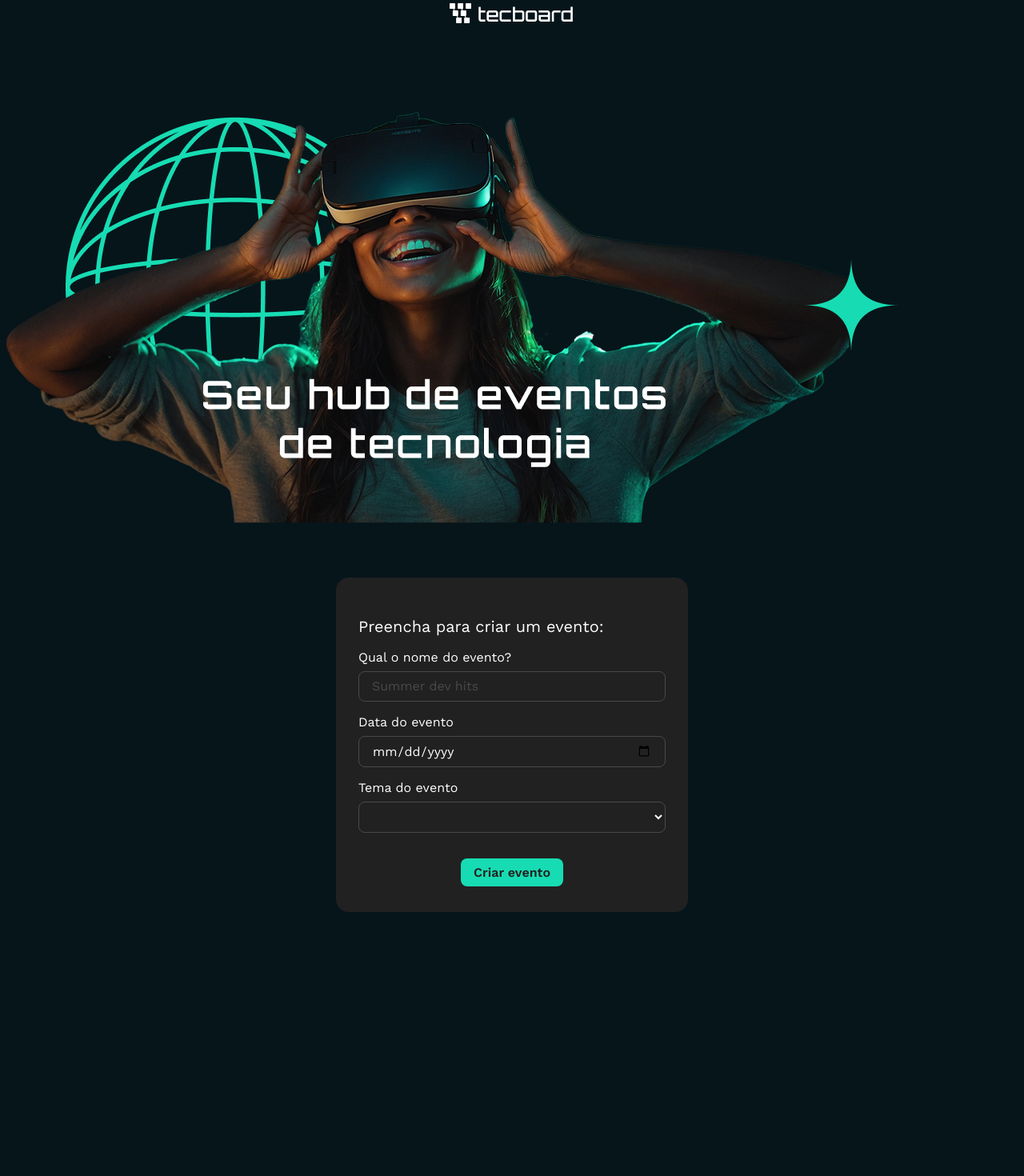
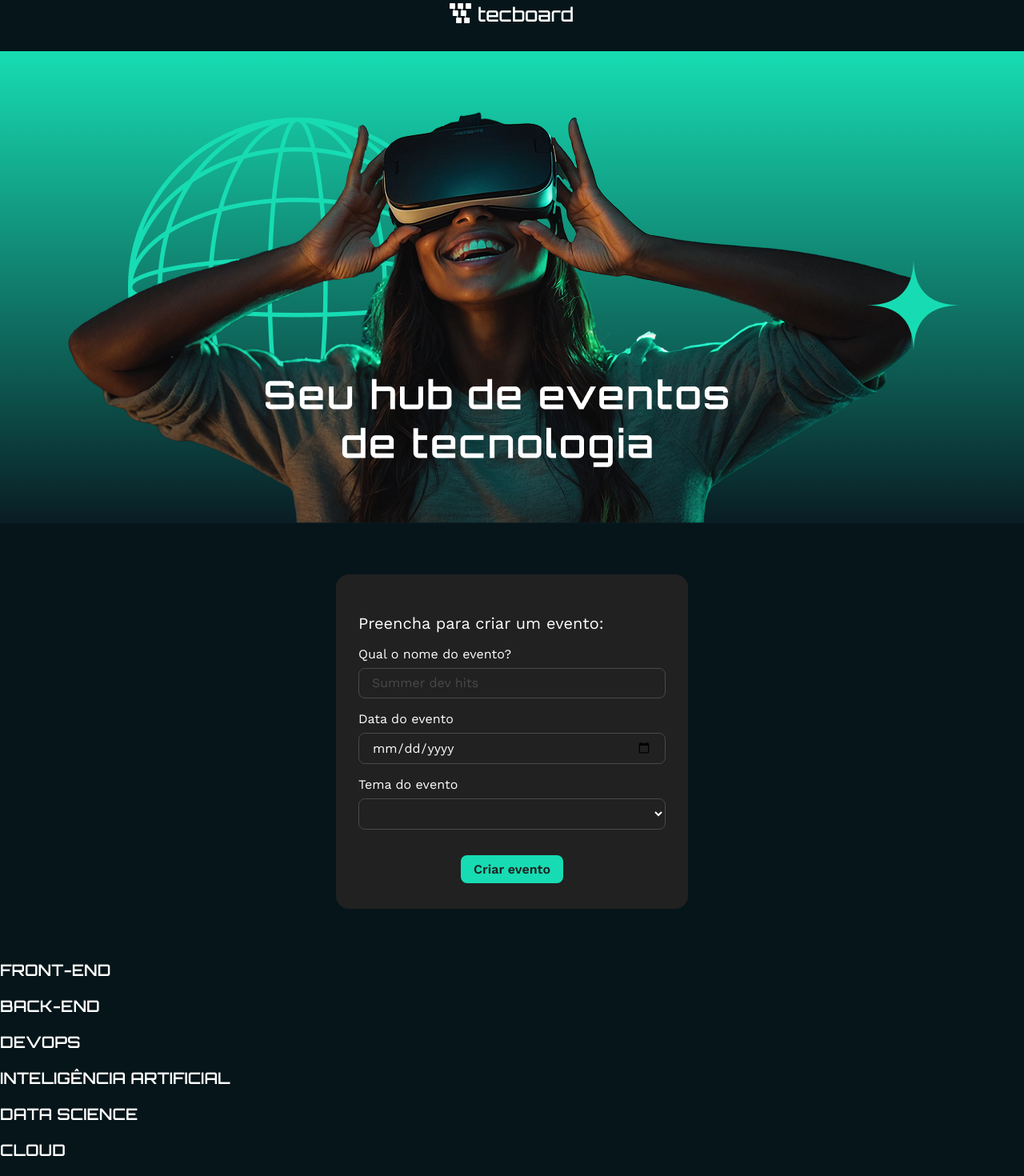
Before and after one commit to ThalesOliveira100/alura-react-01-tecboard, a React (Vite) app: page / in a window 1280 px wide. Shown: the part 29-1499 px from the top of the page at 80% size. Before the commit the page ends 1233 px from the top, so only its background shows below. Built offline with nearby package versions, Linux system fonts and the light colour scheme.

Commit message:
feat: update App component to include Tema and Banner components

```diff
--- a/src/App.jsx
+++ b/src/App.jsx
@@ -1,16 +1,52 @@
 import './App.css'
-import {FormularioEvento} from './components/FormularioEvento'
+import { FormularioEvento } from './components/FormularioEvento'
+import { Tema } from './components/Tema'
+import { Banner } from './components/Banner'
 
 function App() {
+
+  const temas = [
+    {
+      id: 1,
+      nome: 'front-end'
+    },
+    {
+      id: 2,
+      nome: 'back-end'
+    },
+    {
+      id: 3,
+      nome: 'devops'
+    },
+    {
+      id: 4,
+      nome: 'inteligência artificial'
+    },
+    {
+      id: 5,
+      nome: 'data science'
+    },
+    {
+      id: 6,
+      nome: 'cloud'
+    }
+  ]
+
   return (
     <main>
       <header>
         <img src="/logo.png" alt="Logo TecBoard" />
       </header>
-      <section>
-        <img src="/banner.png" alt="Banner TecBoard" />
-      </section>
+      <Banner />
       <FormularioEvento />
+
+      {temas.map(function (item) {
+        return (
+          <section key={item.id}>
+            <Tema tema={item} />
+          </section>
+        )
+      })}
     </main>
   )
 }
```
